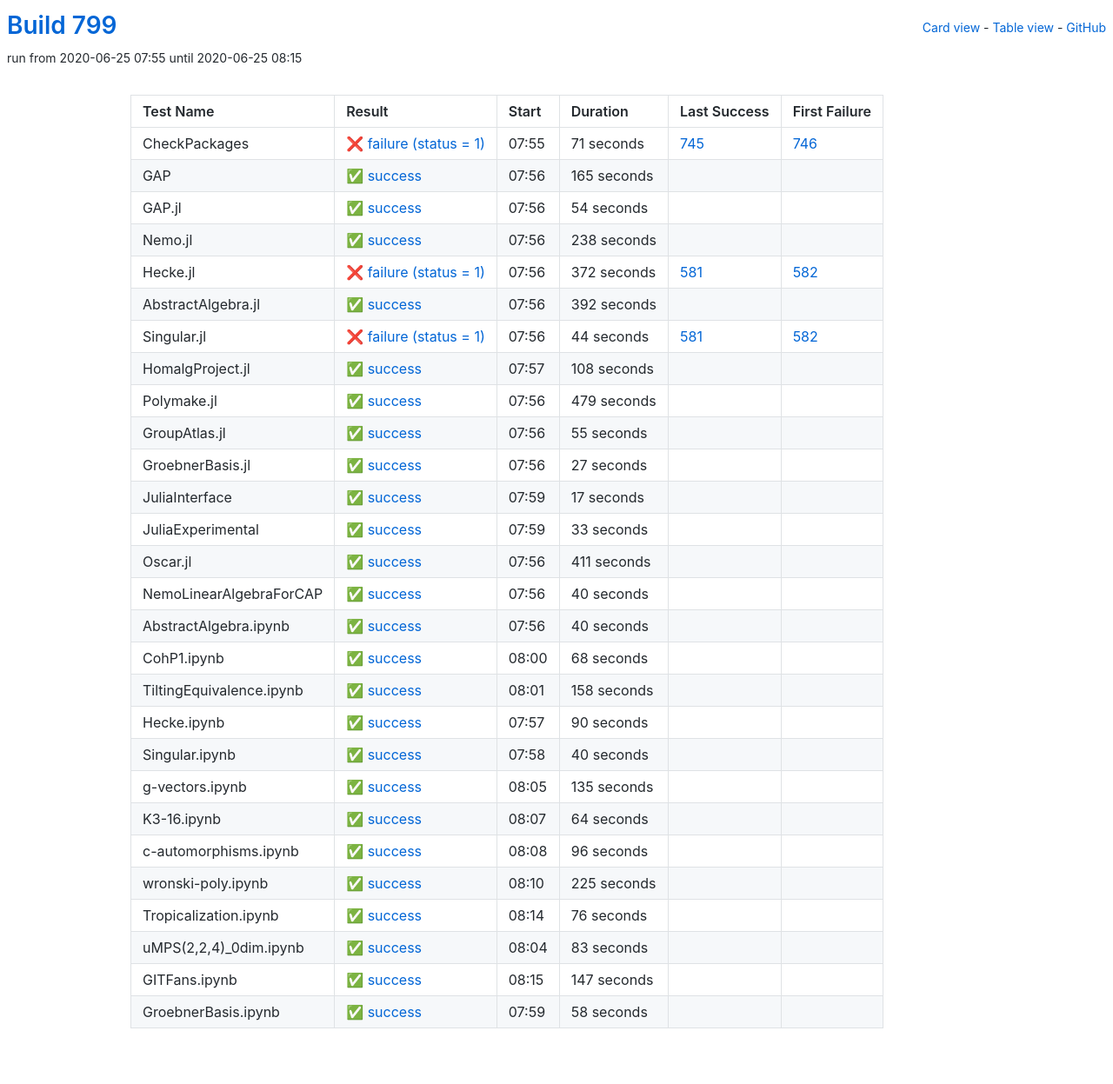
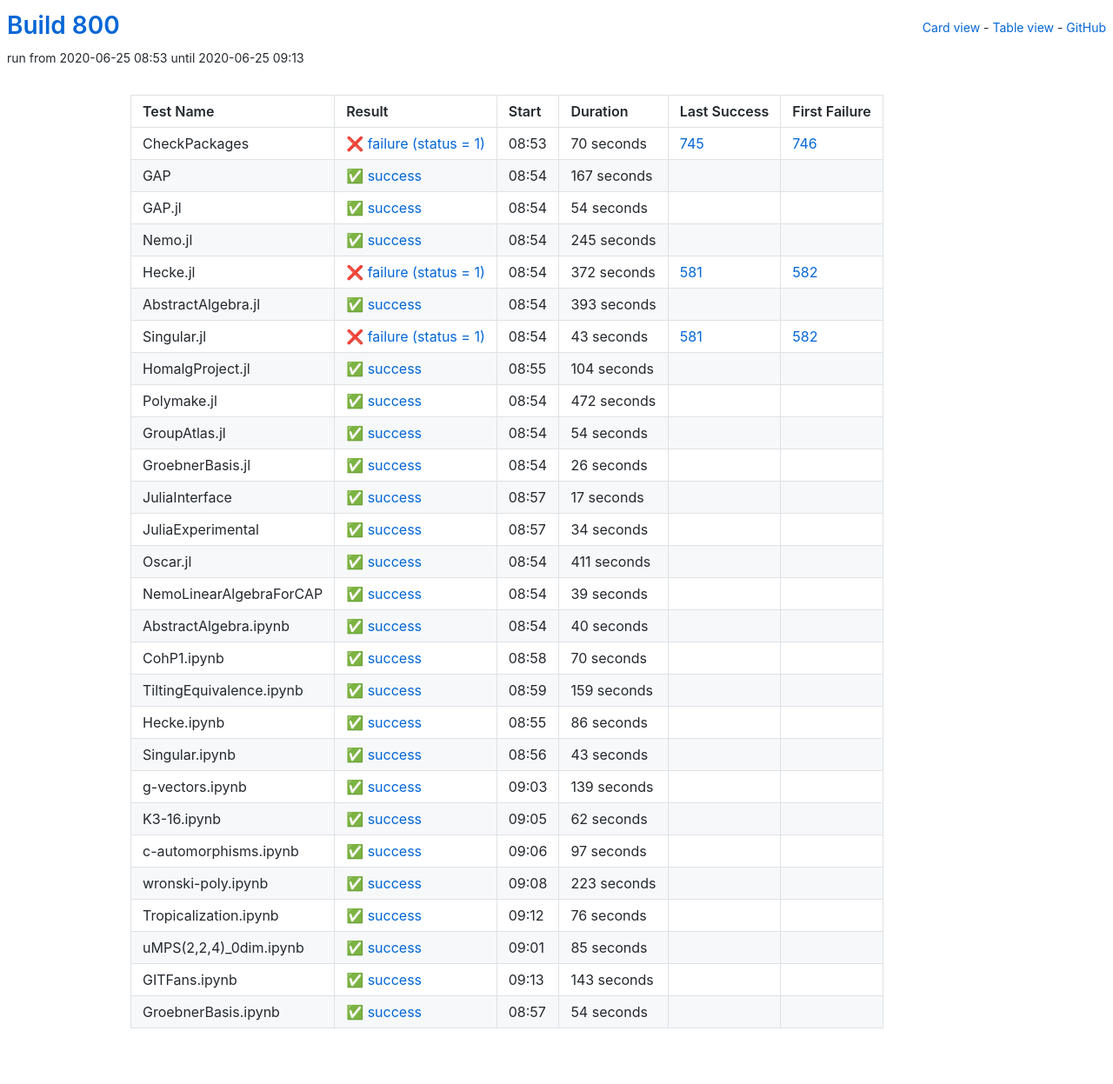
Before and after one commit to oscar-system/oscar-ci-status-1.4, a Jekyll site: the page built from table.html, in a window 1280 px wide. Shown: the whole page at 87% size. Built offline with Jekyll 4.4.1, drawn with Linux system fonts in a browser that asks for light colours.

Commit message:
Build #800

```diff
--- a/_data/ci.yml
+++ b/_data/ci.yml
@@ -1,6 +1,6 @@
 ---
-build: 799
-build_url: https://oscarci.mathematik.uni-kl.de/job/oscar-julia-1.4/799/
+build: 800
+build_url: https://oscarci.mathematik.uni-kl.de/job/oscar-julia-1.4/800/
 job: oscar-julia-1.4
 organization: oscar-system
 repo: oscar-ci-status-1.4
@@ -8,32 +8,32 @@ repourl: https://github.com/oscar-system/oscar-ci-status-1.4
 tests:
 - name: CheckPackages
   id: checkpackages
-  log: https://oscarci.mathematik.uni-kl.de/job/oscar-julia-1.4/799/artifact/logs/build-799/CheckPackages.log
-  start: 2020-06-25 07:55
+  log: https://oscarci.mathematik.uni-kl.de/job/oscar-julia-1.4/800/artifact/logs/build-800/CheckPackages.log
+  start: 2020-06-25 08:53
   success: false
   exitcode: 1
   status: failure
-  duration: 71
+  duration: 70
   last_success: 745
   last_success_url: https://oscarci.mathematik.uni-kl.de/job/oscar-julia-1.4/745/
   first_failure: 746
   first_failure_url: https://oscarci.mathematik.uni-kl.de/job/oscar-julia-1.4/746/
 - name: GAP
   id: gap
-  log: https://oscarci.mathematik.uni-kl.de/job/oscar-julia-1.4/799/artifact/logs/build-799/GAP.log
-  start: 2020-06-25 07:56
+  log: https://oscarci.mathematik.uni-kl.de/job/oscar-julia-1.4/800/artifact/logs/build-800/GAP.log
+  start: 2020-06-25 08:54
   success: true
   exitcode: 0
   status: success
-  duration: 165
+  duration: 167
   last_success: false
   last_success_url:
   first_failure: false
   first_failure_url:
 - name: GAP.jl
   id: gap-jl
-  log: https://oscarci.mathematik.uni-kl.de/job/oscar-julia-1.4/799/artifact/logs/build-799/GAP.jl.log
-  start: 2020-06-25 07:56
+  log: https://oscarci.mathematik.uni-kl.de/job/oscar-julia-1.4/800/artifact/logs/build-800/GAP.jl.log
+  start: 2020-06-25 08:54
   success: true
   exitcode: 0
   status: success
@@ -44,20 +44,20 @@ tests:
   first_failure_url:
 - name: Nemo.jl
   id: nemo-jl
-  log: https://oscarci.mathematik.uni-kl.de/job/oscar-julia-1.4/799/artifact/logs/build-799/Nemo.jl.log
-  start: 2020-06-25 07:56
+  log: https://oscarci.mathematik.uni-kl.de/job/oscar-julia-1.4/800/artifact/logs/build-800/Nemo.jl.log
+  start: 2020-06-25 08:54
   success: true
   exitcode: 0
   status: success
-  duration: 238
+  duration: 245
   last_success: false
   last_success_url:
   first_failure: false
   first_failure_url:
 - name: Hecke.jl
   id: hecke-jl
-  log: https://oscarci.mathematik.uni-kl.de/job/oscar-julia-1.4/799/artifact/logs/build-799/Hecke.jl.log
-  start: 2020-06-25 07:56
+  log: https://oscarci.mathematik.uni-kl.de/job/oscar-julia-1.4/800/artifact/logs/build-800/Hecke.jl.log
+  start: 2020-06-25 08:54
   success: false
   exitcode: 1
   status: failure
@@ -68,80 +68,80 @@ tests:
   first_failure_url: https://oscarci.mathematik.uni-kl.de/job/oscar-julia-1.4/582/
 - name: AbstractAlgebra.jl
   id: abstractalgebra-jl
-  log: https://oscarci.mathematik.uni-kl.de/job/oscar-julia-1.4/799/artifact/logs/build-799/AbstractAlgebra.jl.log
-  start: 2020-06-25 07:56
+  log: https://oscarci.mathematik.uni-kl.de/job/oscar-julia-1.4/800/artifact/logs/build-800/AbstractAlgebra.jl.log
+  start: 2020-06-25 08:54
   success: true
   exitcode: 0
   status: success
-  duration: 392
+  duration: 393
   last_success: false
   last_success_url:
   first_failure: false
   first_failure_url:
 - name: Singular.jl
   id: singular-jl
-  log: https://oscarci.mathematik.uni-kl.de/job/oscar-julia-1.4/799/artifact/logs/build-799/Singular.jl.log
-  start: 2020-06-25 07:56
+  log: https://oscarci.mathematik.uni-kl.de/job/oscar-julia-1.4/800/artifact/logs/build-800/Singular.jl.log
+  start: 2020-06-25 08:54
   success: false
   exitcode: 1
   status: failure
-  duration: 44
+  duration: 43
   last_success: 581
   last_success_url: https://oscarci.mathematik.uni-kl.de/job/oscar-julia-1.4/581/
   first_failure: 582
   first_failure_url: https://oscarci.mathematik.uni-kl.de/job/oscar-julia-1.4/582/
 - name: HomalgProject.jl
   id: homalgproject-jl
-  log: https://oscarci.mathematik.uni-kl.de/job/oscar-julia-1.4/799/artifact/logs/build-799/HomalgProject.jl.log
-  start: 2020-06-25 07:57
+  log: https://oscarci.mathematik.uni-kl.de/job/oscar-julia-1.4/800/artifact/logs/build-800/HomalgProject.jl.log
+  start: 2020-06-25 08:55
   success: true
   exitcode: 0
   status: success
-  duration: 108
+  duration: 104
   last_success: false
   last_success_url:
   first_failure: false
   first_failure_url:
 - name: Polymake.jl
   id: polymake-jl
-  log: https://oscarci.mathematik.uni-kl.de/job/oscar-julia-1.4/799/artifact/logs/build-799/Polymake.jl.log
-  start: 2020-06-25 07:56
+  log: https://oscarci.mathematik.uni-kl.de/job/oscar-julia-1.4/800/artifact/logs/build-800/Polymake.jl.log
+  start: 2020-06-25 08:54
   success: true
   exitcode: 0
   status: success
-  duration: 479
+  duration: 472
   last_success: false
   last_success_url:
   first_failure: false
   first_failure_url:
 - name: GroupAtlas.jl
   id: groupatlas-jl
-  log: https://oscarci.mathematik.uni-kl.de/job/oscar-julia-1.4/799/artifact/logs/build-799/GroupAtlas.jl.log
-  start: 2020-06-25 07:56
+  log: https://oscarci.mathematik.uni-kl.de/job/oscar-julia-1.4/800/artifact/logs/build-800/GroupAtlas.jl.log
+  start: 2020-06-25 08:54
   success: true
   exitcode: 0
   status: success
-  duration: 55
+  duration: 54
   last_success: false
   last_success_url:
   first_failure: false
   first_failure_url:
 - name: GroebnerBasis.jl
   id: groebnerbasis-jl
-  log: https://oscarci.mathematik.uni-kl.de/job/oscar-julia-1.4/799/artifact/logs/build-799/GroebnerBasis.jl.log
-  start: 2020-06-25 07:56
+  log: https://oscarci.mathematik.uni-kl.de/job/oscar-julia-1.4/800/artifact/logs/build-800/GroebnerBasis.jl.log
+  start: 2020-06-25 08:54
   success: true
   exitcode: 0
   status: success
-  duration: 27
+  duration: 26
   last_success: false
   last_success_url:
   first_failure: false
   first_failure_url:
 - name: JuliaInterface
   id: juliainterface
-  log: https://oscarci.mathematik.uni-kl.de/job/oscar-julia-1.4/799/artifact/logs/build-799/JuliaInterface.log
-  start: 2020-06-25 07:59
+  log: https://oscarci.mathematik.uni-kl.de/job/oscar-julia-1.4/800/artifact/logs/build-800/JuliaInterface.log
+  start: 2020-06-25 08:57
   success: true
   exitcode: 0
   status: success
@@ -152,20 +152,20 @@ tests:
   first_failure_url:
 - name: JuliaExperimental
   id: juliaexperimental
-  log: https://oscarci.mathematik.uni-kl.de/job/oscar-julia-1.4/799/artifact/logs/build-799/JuliaExperimental.log
-  start: 2020-06-25 07:59
+  log: https://oscarci.mathematik.uni-kl.de/job/oscar-julia-1.4/800/artifact/logs/build-800/JuliaExperimental.log
+  start: 2020-06-25 08:57
   success: true
   exitcode: 0
   status: success
-  duration: 33
+  duration: 34
   last_success: false
   last_success_url:
   first_failure: false
   first_failure_url:
 - name: Oscar.jl
   id: oscar-jl
-  log: https://oscarci.mathematik.uni-kl.de/job/oscar-julia-1.4/799/artifact/logs/build-799/Oscar.jl.log
-  start: 2020-06-25 07:56
+  log: https://oscarci.mathematik.uni-kl.de/job/oscar-julia-1.4/800/artifact/logs/build-800/Oscar.jl.log
+  start: 2020-06-25 08:54
   success: true
   exitcode: 0
   status: success
@@ -176,20 +176,20 @@ tests:
   first_failure_url:
 - name: NemoLinearAlgebraForCAP
   id: nemolinearalgebraforcap
-  log: https://oscarci.mathematik.uni-kl.de/job/oscar-julia-1.4/799/artifact/logs/build-799/NemoLinearAlgebraForCAP.log
-  start: 2020-06-25 07:56
+  log: https://oscarci.mathematik.uni-kl.de/job/oscar-julia-1.4/800/artifact/logs/build-800/NemoLinearAlgebraForCAP.log
+  start: 2020-06-25 08:54
   success: true
   exitcode: 0
   status: success
-  duration: 40
+  duration: 39
   last_success: false
   last_success_url:
   first_failure: false
   first_failure_url:
 - name: AbstractAlgebra.ipynb
   id: abstractalgebra-ipynb
-  log: https://oscarci.mathematik.uni-kl.de/job/oscar-julia-1.4/799/artifact/logs/build-799/AbstractAlgebra.ipynb.log
-  start: 2020-06-25 07:56
+  log: https://oscarci.mathematik.uni-kl.de/job/oscar-julia-1.4/800/artifact/logs/build-800/AbstractAlgebra.ipynb.log
+  start: 2020-06-25 08:54
   success: true
   exitcode: 0
   status: success
@@ -200,104 +200,104 @@ tests:
   first_failure_url:
 - name: CohP1.ipynb
   id: cohp1-ipynb
-  log: https://oscarci.mathematik.uni-kl.de/job/oscar-julia-1.4/799/artifact/logs/build-799/CohP1.ipynb.log
-  start: 2020-06-25 08:00
+  log: https://oscarci.mathematik.uni-kl.de/job/oscar-julia-1.4/800/artifact/logs/build-800/CohP1.ipynb.log
+  start: 2020-06-25 08:58
   success: true
   exitcode: 0
   status: success
-  duration: 68
+  duration: 70
   last_success: false
   last_success_url:
   first_failure: false
   first_failure_url:
 - name: TiltingEquivalence.ipynb
   id: tiltingequivalence-ipynb
-  log: https://oscarci.mathematik.uni-kl.de/job/oscar-julia-1.4/799/artifact/logs/build-799/TiltingEquivalence.ipynb.log
-  start: 2020-06-25 08:01
+  log: https://oscarci.mathematik.uni-kl.de/job/oscar-julia-1.4/800/artifact/logs/build-800/TiltingEquivalence.ipynb.log
+  start: 2020-06-25 08:59
   success: true
   exitcode: 0
   status: success
-  duration: 158
+  duration: 159
   last_success: false
   last_success_url:
   first_failure: false
   first_failure_url:
 - name: Hecke.ipynb
   id: hecke-ipynb
-  log: https://oscarci.mathematik.uni-kl.de/job/oscar-julia-1.4/799/artifact/logs/build-799/Hecke.ipynb.log
-  start: 2020-06-25 07:57
+  log: https://oscarci.mathematik.uni-kl.de/job/oscar-julia-1.4/800/artifact/logs/build-800/Hecke.ipynb.log
+  start: 2020-06-25 08:55
   success: true
   exitcode: 0
   status: success
-  duration: 90
+  duration: 86
   last_success: false
   last_success_url:
   first_failure: false
   first_failure_url:
 - name: Singular.ipynb
   id: singular-ipynb
-  log: https://oscarci.mathematik.uni-kl.de/job/oscar-julia-1.4/799/artifact/logs/build-799/Singular.ipynb.log
-  start: 2020-06-25 07:58
+  log: https://oscarci.mathematik.uni-kl.de/job/oscar-julia-1.4/800/artifact/logs/build-800/Singular.ipynb.log
+  start: 2020-06-25 08:56
   success: true
   exitcode: 0
   status: success
-  duration: 40
+  duration: 43
   last_success: false
   last_success_url:
   first_failure: false
   first_failure_url:
 - name: g-vectors.ipynb
   id: g-vectors-ipynb
-  log: https://oscarci.mathematik.uni-kl.de/job/oscar-julia-1.4/799/artifact/logs/build-799/g-vectors.ipynb.log
-  start: 2020-06-25 08:05
+  log: https://oscarci.mathematik.uni-kl.de/job/oscar-julia-1.4/800/artifact/logs/build-800/g-vectors.ipynb.log
+  start: 2020-06-25 09:03
   success: true
   exitcode: 0
   status: success
-  duration: 135
+  duration: 139
   last_success: false
   last_success_url:
   first_failure: false
   first_failure_url:
 - name: K3-16.ipynb
   id: k3-16-ipynb
-  log: https://oscarci.mathematik.uni-kl.de/job/oscar-julia-1.4/799/artifact/logs/build-799/K3-16.ipynb.log
-  start: 2020-06-25 08:07
+  log: https://oscarci.mathematik.uni-kl.de/job/oscar-julia-1.4/800/artifact/logs/build-800/K3-16.ipynb.log
+  start: 2020-06-25 09:05
   success: true
   exitcode: 0
   status: success
-  duration: 64
+  duration: 62
   last_success: false
   last_success_url:
   first_failure: false
   first_failure_url:
 - name: c-automorphisms.ipynb
   id: c-automorphisms-ipynb
-  log: https://oscarci.mathematik.uni-kl.de/job/oscar-julia-1.4/799/artifact/logs/build-799/c-automorphisms.ipynb.log
-  start: 2020-06-25 08:08
+  log: https://oscarci.mathematik.uni-kl.de/job/oscar-julia-1.4/800/artifact/logs/build-800/c-automorphisms.ipynb.log
+  start: 2020-06-25 09:06
   success: true
   exitcode: 0
   status: success
-  duration: 96
+  duration: 97
   last_success: false
   last_success_url:
   first_failure: false
   first_failure_url:
 - name: wronski-poly.ipynb
   id: wronski-poly-ipynb
-  log: https://oscarci.mathematik.uni-kl.de/job/oscar-julia-1.4/799/artifact/logs/build-799/wronski-poly.ipynb.log
-  start: 2020-06-25 08:10
+  log: https://oscarci.mathematik.uni-kl.de/job/oscar-julia-1.4/800/artifact/logs/build-800/wronski-poly.ipynb.log
+  start: 2020-06-25 09:08
   success: true
   exitcode: 0
   status: success
-  duration: 225
+  duration: 223
   last_success: false
   last_success_url:
   first_failure: false
   first_failure_url:
 - name: Tropicalization.ipynb
   id: tropicalization-ipynb
-  log: https://oscarci.mathematik.uni-kl.de/job/oscar-julia-1.4/799/artifact/logs/build-799/Tropicalization.ipynb.log
-  start: 2020-06-25 08:14
+  log: https://oscarci.mathematik.uni-kl.de/job/oscar-julia-1.4/800/artifact/logs/build-800/Tropicalization.ipynb.log
+  start: 2020-06-25 09:12
   success: true
   exitcode: 0
   status: success
@@ -308,36 +308,36 @@ tests:
   first_failure_url:
 - name: uMPS(2,2,4)_0dim.ipynb
   id: umps-2-2-4-0dim-ipynb
-  log: https://oscarci.mathematik.uni-kl.de/job/oscar-julia-1.4/799/artifact/logs/build-799/uMPS-2-2-4-_0dim.ipynb.log
-  start: 2020-06-25 08:04
+  log: https://oscarci.mathematik.uni-kl.de/job/oscar-julia-1.4/800/artifact/logs/build-800/uMPS-2-2-4-_0dim.ipynb.log
+  start: 2020-06-25 09:01
   success: true
   exitcode: 0
   status: success
-  duration: 83
+  duration: 85
   last_success: false
   last_success_url:
   first_failure: false
   first_failure_url:
 - name: GITFans.ipynb
   id: gitfans-ipynb
-  log: https://oscarci.mathematik.uni-kl.de/job/oscar-julia-1.4/799/artifact/logs/build-799/GITFans.ipynb.log
-  start: 2020-06-25 08:15
+  log: https://oscarci.mathematik.uni-kl.de/job/oscar-julia-1.4/800/artifact/logs/build-800/GITFans.ipynb.log
+  start: 2020-06-25 09:13
   success: true
   exitcode: 0
   status: success
-  duration: 147
+  duration: 143
   last_success: false
   last_success_url:
   first_failure: false
   first_failure_url:
 - name: GroebnerBasis.ipynb
   id: groebnerbasis-ipynb
-  log: https://oscarci.mathematik.uni-kl.de/job/oscar-julia-1.4/799/artifact/logs/build-799/GroebnerBasis.ipynb.log
-  start: 2020-06-25 07:59
+  log: https://oscarci.mathematik.uni-kl.de/job/oscar-julia-1.4/800/artifact/logs/build-800/GroebnerBasis.ipynb.log
+  start: 2020-06-25 08:57
   success: true
   exitcode: 0
   status: success
-  duration: 58
+  duration: 54
   last_success: false
   last_success_url:
   first_failure: false
```
Also changed, not shown: README.md.
